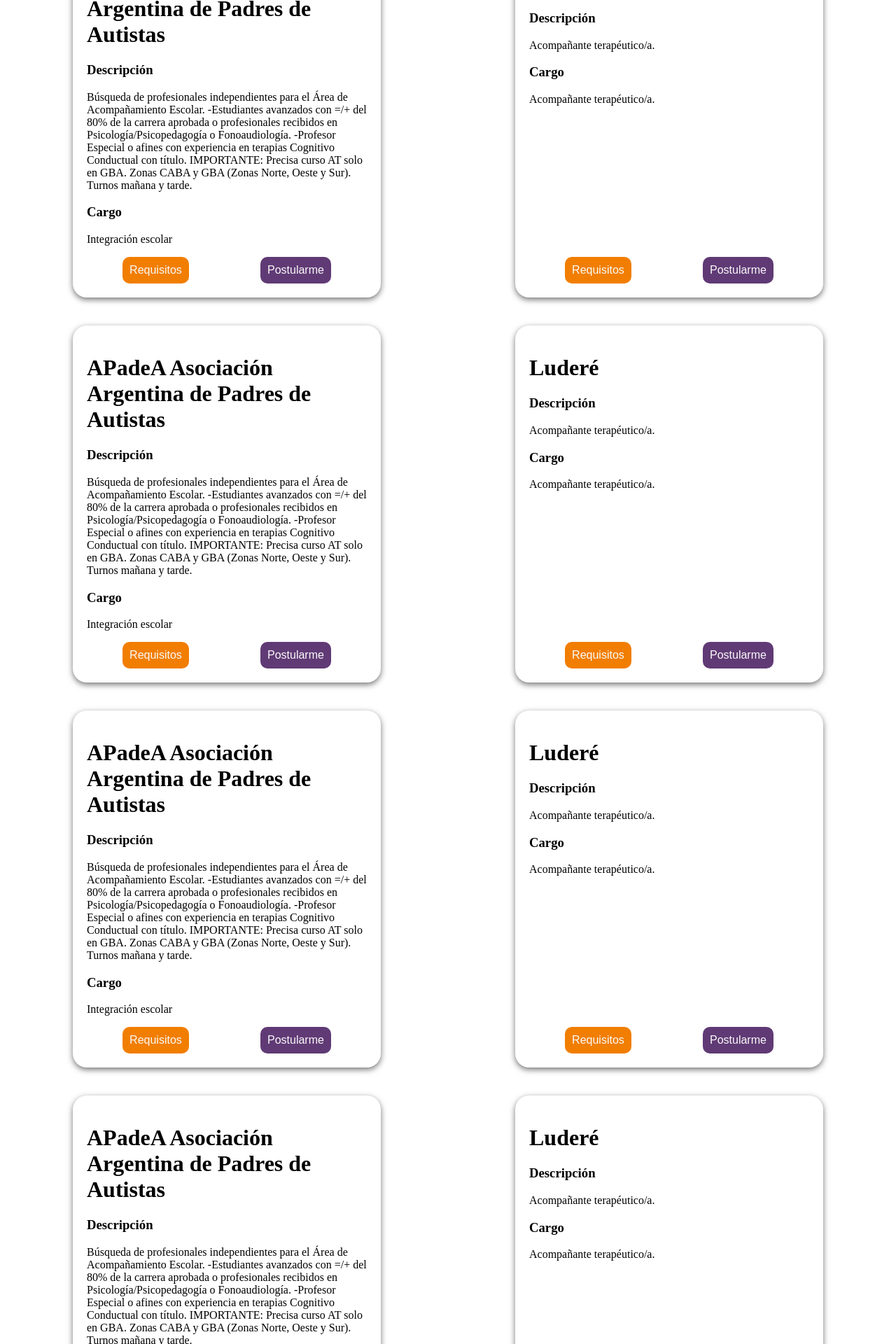
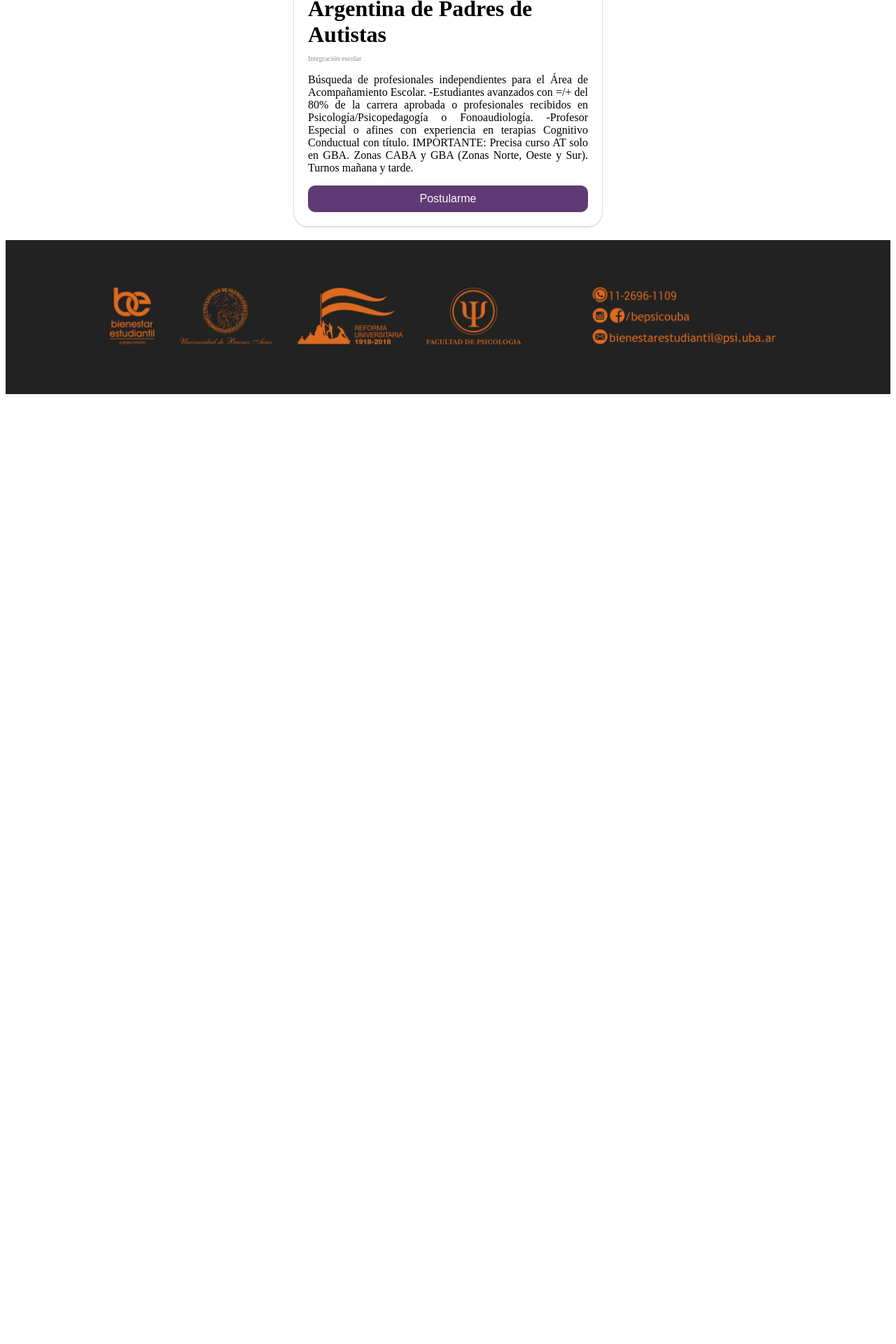
Before and after one commit to Upward-Solutions/job-finder-bep, a React (Create React App) app: page / in a window 1280 px wide. Shown: the part 180-2100 px from the top of the page at 70% size. After the commit the page ends 800 px from the top, so only its background shows below. Built offline with nearby package versions, Linux system fonts and the light colour scheme.

Commit message:
Refactor card styles

```diff
--- /dev/null
+++ b/src/ui/pages/Home/Card.tsx
@@ -0,0 +1,71 @@
+import styled from "styled-components";
+import { styles } from "../../styles";
+
+export const Card: React.FC = () => {
+    return (
+        <Content>
+            <Body>
+                <Title>APadeA Asociación Argentina de Padres de Autistas</Title>
+                <Job>Integración escolar</Job>
+                <Description>
+                    Búsqueda de profesionales independientes para el Área de Acompañamiento Escolar.
+                    -Estudiantes avanzados con =/+ del 80% de la carrera aprobada o profesionales recibidos
+                    en Psicología/Psicopedagogía o Fonoaudiología. -Profesor Especial o afines
+                    con experiencia en terapias Cognitivo Conductual con título. IMPORTANTE:
+                    Precisa curso AT solo en GBA. Zonas CABA y GBA (Zonas Norte, Oeste y Sur). Turnos mañana y tarde.
+                </Description>
+            </Body>
+            <Apply>Postularme</Apply>
+        </Content>
+    )
+}
+
+const Content = styled.div`
+    display: flex;
+    flex-direction: column;
+    justify-content: space-between;
+    width: 400px;
+    padding: 20px;
+    box-shadow: 0 2px 3px rgb(10 10 10 / 10%), 0 0 0 1px rgb(10 10 10 / 10%);
+    border-radius: 20px;
+    margin: 20px 0;
+
+    &:hover {
+        box-shadow: 2px 2px 13px 1px rgb(0 0 0 / 36%);
+        transition: all ease-in-out 300ms;
+    }
+`;
+
+const Body = styled.div`
+`;
+
+const Job = styled.p`
+    font-size: x-small;
+    font-weight: 300;
+    color: #8d8c8c;
+`;
+
+const Description = styled.p`
+    text-align: justify;
+`;
+
+const Title = styled.h1`
+    margin-bottom: 10px;
+`;
+
+const Apply = styled.button`
+  border-radius: 10px;
+  padding: 10px;
+  border: none;
+  height: fit-content;
+  width: 100%;
+  align-self: center;
+  color: ${styles.colors.white};
+  background-color: ${styles.colors.alternative};
+  font-size: medium;
+  cursor: pointer;
+
+  &:active {
+    background-color: #492b59;
+  }
+`;
--- a/src/ui/pages/Home/Jobs.tsx
+++ b/src/ui/pages/Home/Jobs.tsx
@@ -1,145 +1,11 @@
 import styled from "styled-components";
 import { styles } from "../../styles";
+import { Card } from "./Card";
 
 export const Jobs: React.FC = () => {
     return (
         <Content>
-            <Card>
-                <Body>
-                    <Title>APadeA Asociación Argentina de Padres de Autistas</Title>
-                    <h3>Descripción</h3>
-                    <p>
-                        Búsqueda de profesionales independientes para el Área de Acompañamiento Escolar.
-                        -Estudiantes avanzados con =/+ del 80% de la carrera aprobada o profesionales recibidos
-                        en Psicología/Psicopedagogía o Fonoaudiología. -Profesor Especial o afines
-                        con experiencia en terapias Cognitivo Conductual con título. IMPORTANTE:
-                        Precisa curso AT solo en GBA. Zonas CABA y GBA (Zonas Norte, Oeste y Sur). Turnos mañana y tarde.
-                    </p>
-                    <h3>Cargo</h3>
-                    <p>Integración escolar</p>
-                </Body>
-                <Actions>
-                    <Terms>Requisitos</Terms>
-                    <Apply>Postularme</Apply>
-                </Actions>
-            </Card>
-            <Card>
-                <Body>
-                    <Title>Luderé</Title>
-                    <h3>Descripción</h3>
-                    <p>
-                        Acompañante terapéutico/a.
-                    </p>
-                    <h3>Cargo</h3>
-                    <p>Acompañante terapéutico/a.</p>
-                </Body>
-                <Actions>
-                    <Terms>Requisitos</Terms>
-                    <Apply>Postularme</Apply>
-                </Actions>
-            </Card>
-            <Card>
-                <Body>
-                    <Title>APadeA Asociación Argentina de Padres de Autistas</Title>
-                    <h3>Descripción</h3>
-                    <p>
-                        Búsqueda de profesionales independientes para el Área de Acompañamiento Escolar.
-                        -Estudiantes avanzados con =/+ del 80% de la carrera aprobada o profesionales recibidos
-                        en Psicología/Psicopedagogía o Fonoaudiología. -Profesor Especial o afines
-                        con experiencia en terapias Cognitivo Conductual con título. IMPORTANTE:
-                        Precisa curso AT solo en GBA. Zonas CABA y GBA (Zonas Norte, Oeste y Sur). Turnos mañana y tarde.
-                    </p>
-                    <h3>Cargo</h3>
-                    <p>Integración escolar</p>
-                </Body>
-                <Actions>
-                    <Terms>Requisitos</Terms>
-                    <Apply>Postularme</Apply>
-                </Actions>
-            </Card>
-            <Card>
-                <Body>
-                    <Title>Luderé</Title>
-                    <h3>Descripción</h3>
-                    <p>
-                        Acompañante terapéutico/a.
-                    </p>
-                    <h3>Cargo</h3>
-                    <p>Acompañante terapéutico/a.</p>
-                </Body>
-                <Actions>
-                    <Terms>Requisitos</Terms>
-                    <Apply>Postularme</Apply>
-                </Actions>
-            </Card>
-            <Card>
-                <Body>
-                    <Title>APadeA Asociación Argentina de Padres de Autistas</Title>
-                    <h3>Descripción</h3>
-                    <p>
-                        Búsqueda de profesionales independientes para el Área de Acompañamiento Escolar.
-                        -Estudiantes avanzados con =/+ del 80% de la carrera aprobada o profesionales recibidos
-                        en Psicología/Psicopedagogía o Fonoaudiología. -Profesor Especial o afines
-                        con experiencia en terapias Cognitivo Conductual con título. IMPORTANTE:
-                        Precisa curso AT solo en GBA. Zonas CABA y GBA (Zonas Norte, Oeste y Sur). Turnos mañana y tarde.
-                    </p>
-                    <h3>Cargo</h3>
-                    <p>Integración escolar</p>
-                </Body>
-                <Actions>
-                    <Terms>Requisitos</Terms>
-                    <Apply>Postularme</Apply>
-                </Actions>
-            </Card>
-            <Card>
-                <Body>
-                    <Title>Luderé</Title>
-                    <h3>Descripción</h3>
-                    <p>
-                        Acompañante terapéutico/a.
-                    </p>
-                    <h3>Cargo</h3>
-                    <p>Acompañante terapéutico/a.</p>
-                </Body>
-                <Actions>
-                    <Terms>Requisitos</Terms>
-                    <Apply>Postularme</Apply>
-                </Actions>
-            </Card>
-            <Card>
-                <Body>
-                    <Title>APadeA Asociación Argentina de Padres de Autistas</Title>
-                    <h3>Descripción</h3>
-                    <p>
-                        Búsqueda de profesionales independientes para el Área de Acompañamiento Escolar.
-                        -Estudiantes avanzados con =/+ del 80% de la carrera aprobada o profesionales recibidos
-                        en Psicología/Psicopedagogía o Fonoaudiología. -Profesor Especial o afines
-                        con experiencia en terapias Cognitivo Conductual con título. IMPORTANTE:
-                        Precisa curso AT solo en GBA. Zonas CABA y GBA (Zonas Norte, Oeste y Sur). Turnos mañana y tarde.
-                    </p>
-                    <h3>Cargo</h3>
-                    <p>Integración escolar</p>
-                </Body>
-                <Actions>
-                    <Terms>Requisitos</Terms>
-                    <Apply>Postularme</Apply>
-                </Actions>
-            </Card>
-            <Card>
-                <Body>
-                    <Title>Luderé</Title>
-                    <h3>Descripción</h3>
-                    <p>
-                        Acompañante terapéutico/a.
-                    </p>
-                    <h3>Cargo</h3>
-                    <p>Acompañante terapéutico/a.</p>
-                </Body>
-                <Actions>
-                    <Terms>Requisitos</Terms>
-                    <Apply>Postularme</Apply>
-                </Actions>
-            </Card>
+            <Card />
         </Content>
     )
 }
@@ -149,49 +15,3 @@
     flex-wrap: wrap;
     justify-content: space-around;
 `;
-
-const Card = styled.div`
-display: flex;
-flex-direction: column;
-justify-content: space-between;
-  width: 400px;
-  padding: 20px;
-  box-shadow: 0px 3px 8px 0px #454545bf;
-  border-radius: 20px;
-  margin: 20px 0;
-`;
-
-const Body = styled.div`
-`;
-
-const Title = styled.h1`
-`;
-
-const Actions = styled.div`
-  display: flex;
-  justify-content: space-around;
-`;
-
-const Apply = styled.button`
-  border-radius: 10px;
-  padding: 10px;
-  border: none;
-  height: fit-content;
-  align-self: center;
-  color: ${styles.colors.white};
-  background-color: ${styles.colors.alternative};
-  font-size: medium;
-  cursor: pointer;
-`;
-
-const Terms = styled.button`
-  border-radius: 10px;
-  padding: 10px;
-  border: none;
-  height: fit-content;
-  font-size: medium;
-  align-self: center;
-  color: ${styles.colors.white};
-  background-color: ${styles.colors.primary};
-  cursor: pointer;
-`;
```
Also changed, not shown: src/ui/pages/Home/banner.jpeg (added).
